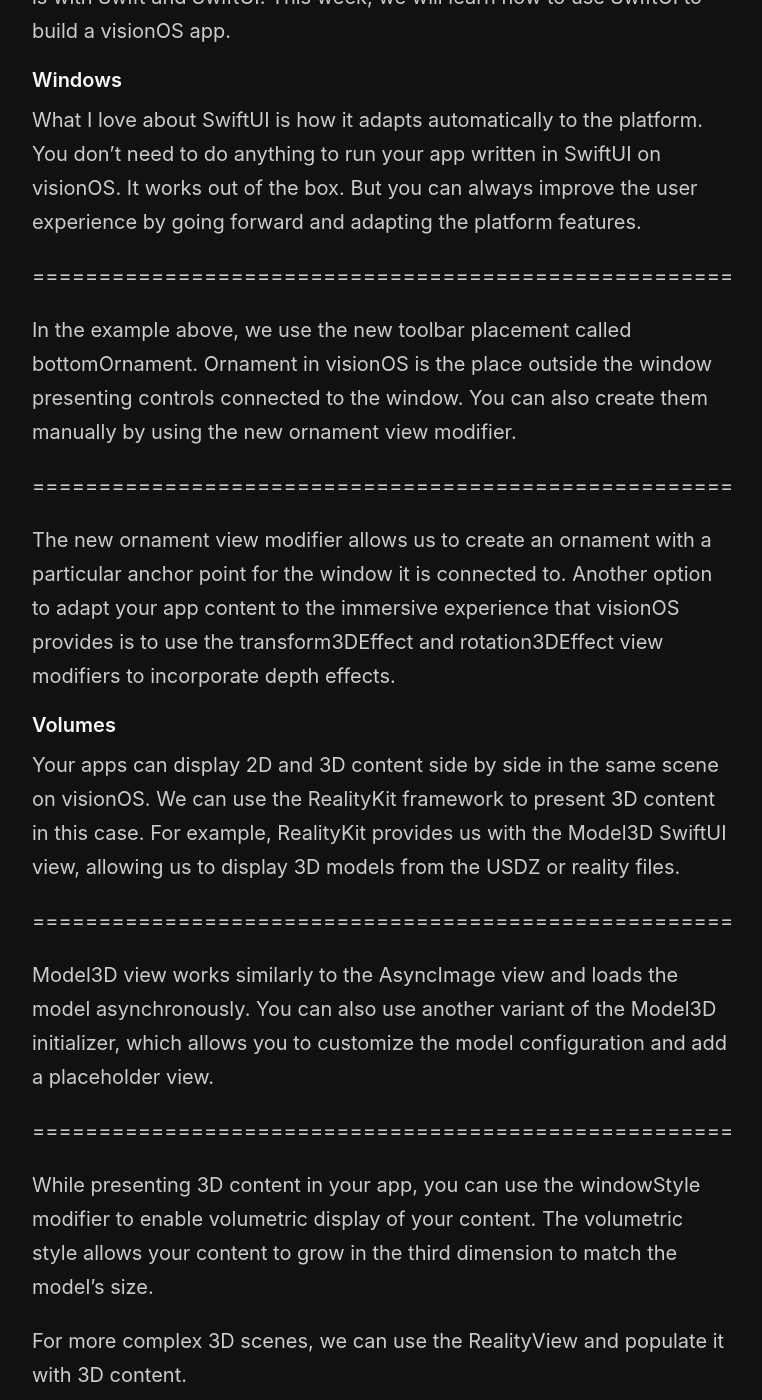
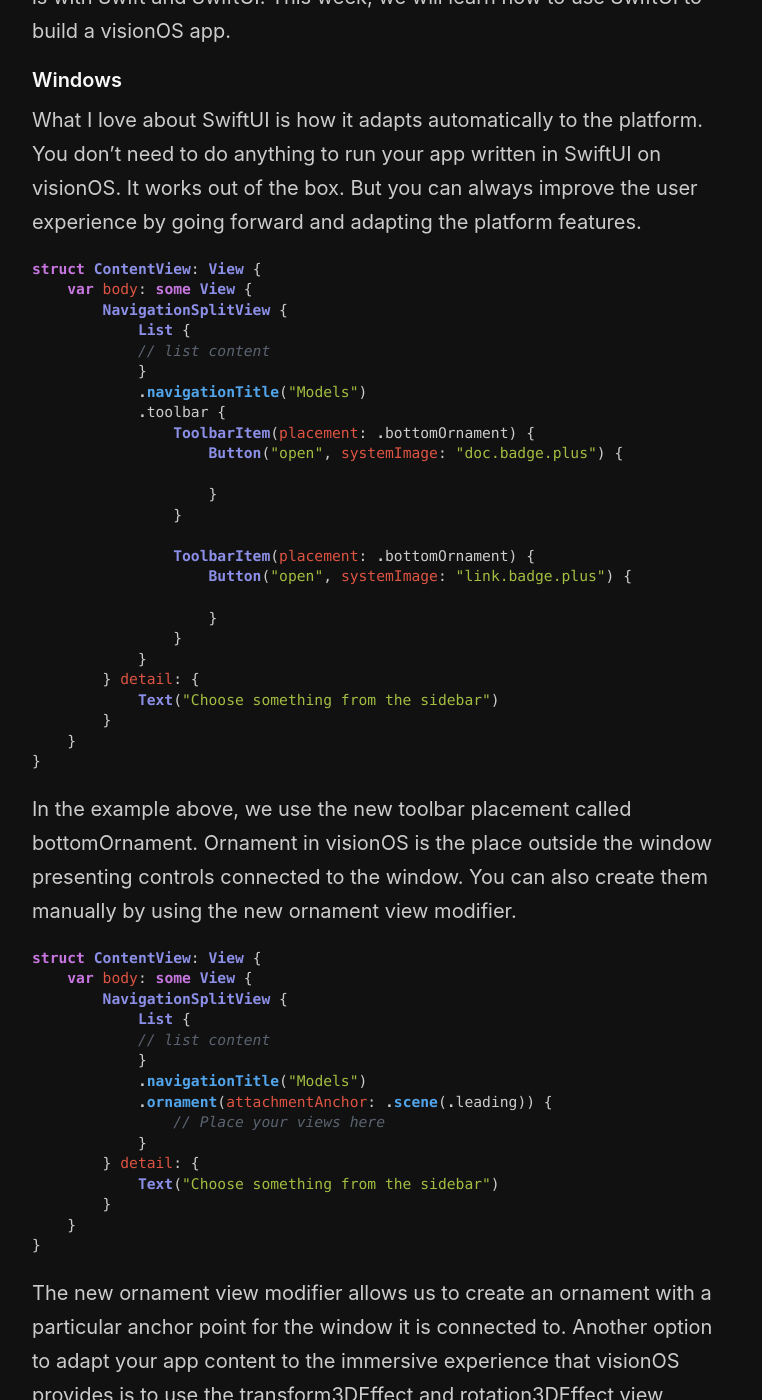
Before and after one commit to mecid/mecid.github.io, a Jekyll site: the page built from _posts/2024-01-23-introducing-swiftui-on-visionOS.md, in a window 1280 px wide and 1400 px high, scrolled down 398 px. Shown: the whole window, without its empty margins (258-1020 px from the left). Built offline with Jekyll 4.4.1, drawn with Linux system fonts in a browser that asks for light colours; some of the changed text lies outside the part shown.

Commit message:
code examples added to the visionOS post

````diff
--- a/_posts/2024-01-23-introducing-swiftui-on-visionOS.md
+++ b/_posts/2024-01-23-introducing-swiftui-on-visionOS.md
@@ -9,39 +9,186 @@
 #### Windows
 What I love about SwiftUI is how it adapts automatically to the platform. You don't need to do anything to run your app written in SwiftUI on visionOS. It works out of the box. But you can always improve the user experience by going forward and adapting the platform features.
 
-=====================================================
+```swift
+struct ContentView: View {
+    var body: some View {
+        NavigationSplitView {
+            List {
+            // list content
+            }
+            .navigationTitle("Models")
+            .toolbar {
+                ToolbarItem(placement: .bottomOrnament) {
+                    Button("open", systemImage: "doc.badge.plus") {
+
+                    }
+                }
+
+                ToolbarItem(placement: .bottomOrnament) {
+                    Button("open", systemImage: "link.badge.plus") {
+
+                    }
+                }
+            }
+        } detail: {
+            Text("Choose something from the sidebar")
+        }
+    }
+}
+```
 
 In the example above, we use the new toolbar placement called bottomOrnament. Ornament in visionOS is the place outside the window presenting controls connected to the window. You can also create them manually by using the new ornament view modifier.
 
-=====================================================
+```swift
+struct ContentView: View {
+    var body: some View {
+        NavigationSplitView {
+            List {
+            // list content
+            }
+            .navigationTitle("Models")
+            .ornament(attachmentAnchor: .scene(.leading)) {
+                // Place your views here
+            }
+        } detail: {
+            Text("Choose something from the sidebar")
+        }
+    }
+}
+```
 
 The new ornament view modifier allows us to create an ornament with a particular anchor point for the window it is connected to. Another option to adapt your app content to the immersive experience that visionOS provides is to use the transform3DEffect and rotation3DEffect view modifiers to incorporate depth effects.
 
 #### Volumes
 Your apps can display 2D and 3D content side by side in the same scene on visionOS. We can use the RealityKit framework to present 3D content in this case. For example, RealityKit provides us with the Model3D SwiftUI view, allowing us to display 3D models from the USDZ or reality files.
 
-=====================================================
+```swift
+struct ContentView: View {
+    var body: some View {
+        NavigationSplitView {
+            List(Model.all) { model in
+                NavigationLink {
+                    Model3D(named: model.name)
+                } label: {
+                    Text(verbatim: model.name)
+                }
+            }
+            .navigationTitle("Models")
+        } detail: {
+            Model3D(named: "robot")
+        }
+    }
+}
+```
 
 Model3D view works similarly to the AsyncImage view and loads the model asynchronously. You can also use another variant of the Model3D initializer, which allows you to customize the model configuration and add a placeholder view.
 
-=====================================================
+```swift
+struct ContentView: View {
+    var body: some View {
+        NavigationSplitView {
+            List(Model.all) { model in
+                NavigationLink {
+                    Model3D(
+                        url: Bundle.main.url(
+                            forResource: model.name,
+                            withExtension: "usdz"
+                        )!
+                    ) { resolved in
+                        resolved
+                            .resizable()
+                            .aspectRatio(contentMode: .fit)
+                    } placeholder: {
+                        ProgressView()
+                    }
+                } label: {
+                    Text(verbatim: model.name)
+                }
+            }
+            .navigationTitle("Models")
+        } detail: {
+            Model3D(named: "robot")
+        }
+    }
+}
+```
 
 While presenting 3D content in your app, you can use the windowStyle modifier to enable volumetric display of your content. The volumetric style allows your content to grow in the third dimension to match the model's size.
 
 For more complex 3D scenes, we can use the RealityView and populate it with 3D content.
 
-=====================================================
+```swift
+struct ContentView: View {
+    var body: some View {
+        NavigationSplitView {
+            List(Model.all) { model in
+                NavigationLink {
+                    RealityView { content in
+                        // load the content and add to the scene
+                    }
+                } label: {
+                    Text(verbatim: model.name)
+                }
+            }
+            .navigationTitle("Models")
+        } detail: {
+            Text("Choose something from the sidebar")
+        }
+    }
+}
+```
 
 #### Immersive spaces
 The third option on visionOS is the fully immersive experience, allowing us to dive into the 3D scene by hiding everything around by focusing on your scene.
 
-=====================================================
+```swift
+@main
+struct MyApp: App {
+    var body: some Scene {
+        WindowGroup {
+            ContentView()
+        }
+
+        ImmersiveSpace(id: "solar-system") {
+            SolarSystemView()
+        }
+    }
+}
+```
 
 As you can see in the example above, we define a scene by using the ImmersiveSpace type. It allows us to enable it by using the openImmersiveSpace environment value.
 
-=====================================================
+```swift
+struct MyMenuView: View {
+    @Environment(\.openImmersiveSpace) private var openImmersiveSpace
+
+    var body: some View {
+        Button("Enjoy immersive space") {
+            Task {
+                await openImmersiveSpace(id: "solar-system")
+            }
+        }
+    }
+}
+```
 
 We can also use the dismissImmersiveSpace environment value to dismiss the immersive space. Remember that you can only display one immersive space at a time.
 
+```swift
+struct SolarSystemView: View {
+    @Environment(\.dismissImmersiveSpace) private var dismiss
+
+    var body: some View {
+        // Immersive experience
+
+        Button("Dismiss") {
+            Task {
+                await dismiss()
+            }
+        }
+    }
+}
+```
+
 #### Conclusion
 Today, we learned the basics of the SwiftUI framework for the brand new visionOS platform.
````
